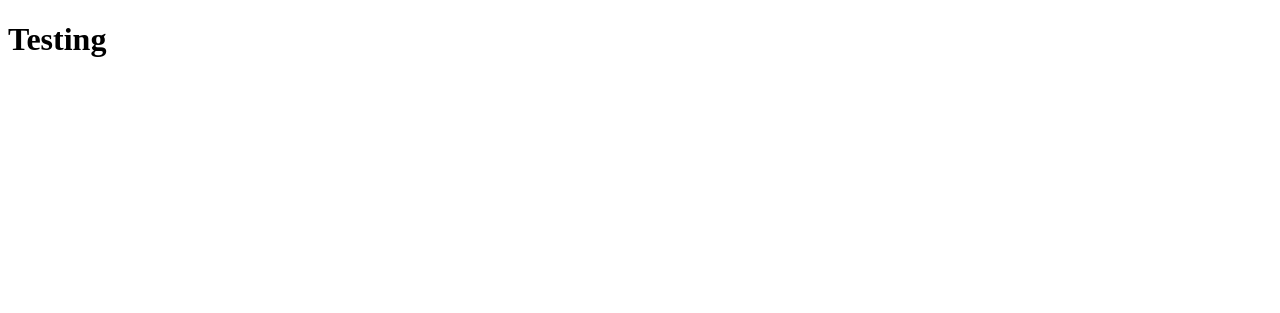
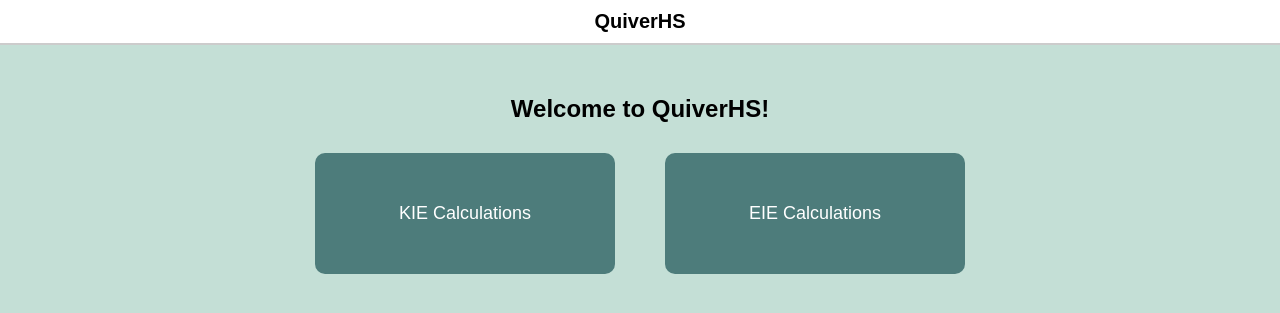
Before and after one commit to ggrazioli/PyQuiverHS, a Flask app: page / in a window 1280 px wide. Before the commit the part shown is almost empty. Shown: the top 313 px of the page. Run offline with Flask 3, Linux system fonts and the light colour scheme.

Commit message:
Updated: added the main menu UI to app

```diff
--- a/PyQuiver/templates/mainMenu.html
+++ b/PyQuiver/templates/mainMenu.html
@@ -1,9 +1,61 @@
 <!DOCTYPE html>
-<html>
+<html lang="en">
 <head>
-    <title>Modified PyQuiver Web App</title>
+    <meta charset="UTF-8">
+    <meta name="viewport" content="width=device-width, initial-scale=1.0">
+    <title>QuiverHS</title>
+    <style>
+        body {
+            font-family: Arial, sans-serif;
+            text-align: center;
+            background-color: #c4dfd6;
+            margin: 0;
+            padding: 0;
+        }
+        .title-bar {
+            background-color: white;
+            padding: 10px;
+            font-size: 20px;
+            font-weight: bold;
+            text-align: center;
+            border-bottom: 2px solid #ccc;
+        }
+        .container {
+            margin-top: 50px;
+        }
+        .buttons {
+            display: flex;
+            justify-content: center;
+            gap: 50px;
+            margin-top: 30px;
+        }
+        .button {
+            background-color: #4d7c7b;
+            color: white;
+            font-size: 18px;
+            padding: 50px;
+            width: 200px;
+            text-align: center;
+            border-radius: 10px;
+            cursor: pointer;
+            transition: 0.3s;
+        }
+        .button:hover {
+            background-color: #3b6362;
+        }
+    </style>
 </head>
 <body>
-    <h1>Testing</h1>
+
+    <div class="title-bar">QuiverHS</div>
+
+    <div class="container">
+        <h2>Welcome to QuiverHS!</h2>
+        <div class="buttons">
+            <div class="button">KIE Calculations</div>
+            <div class="button">EIE Calculations</div>
+        </div>
+    </div>
+
 </body>
 </html>
```
